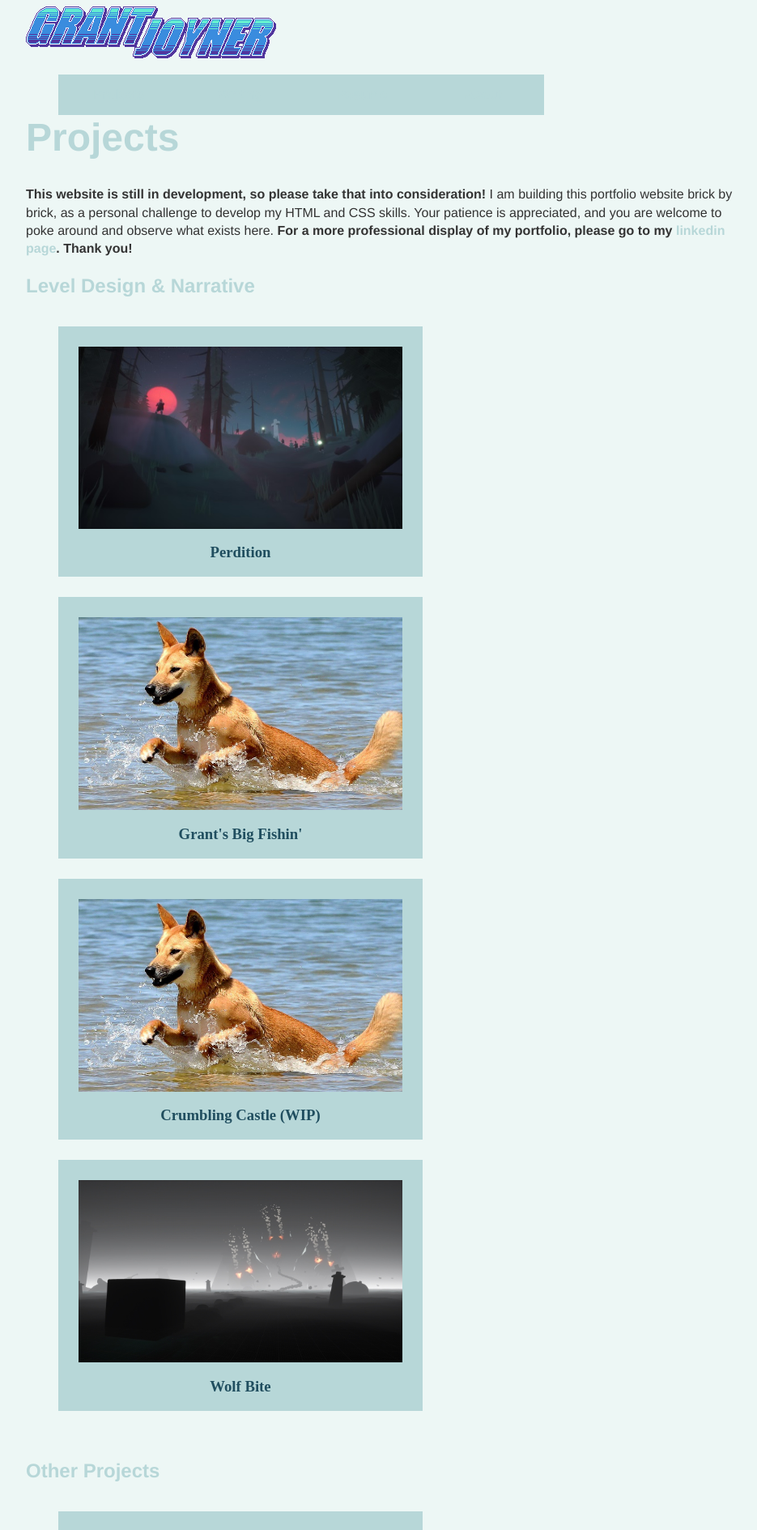
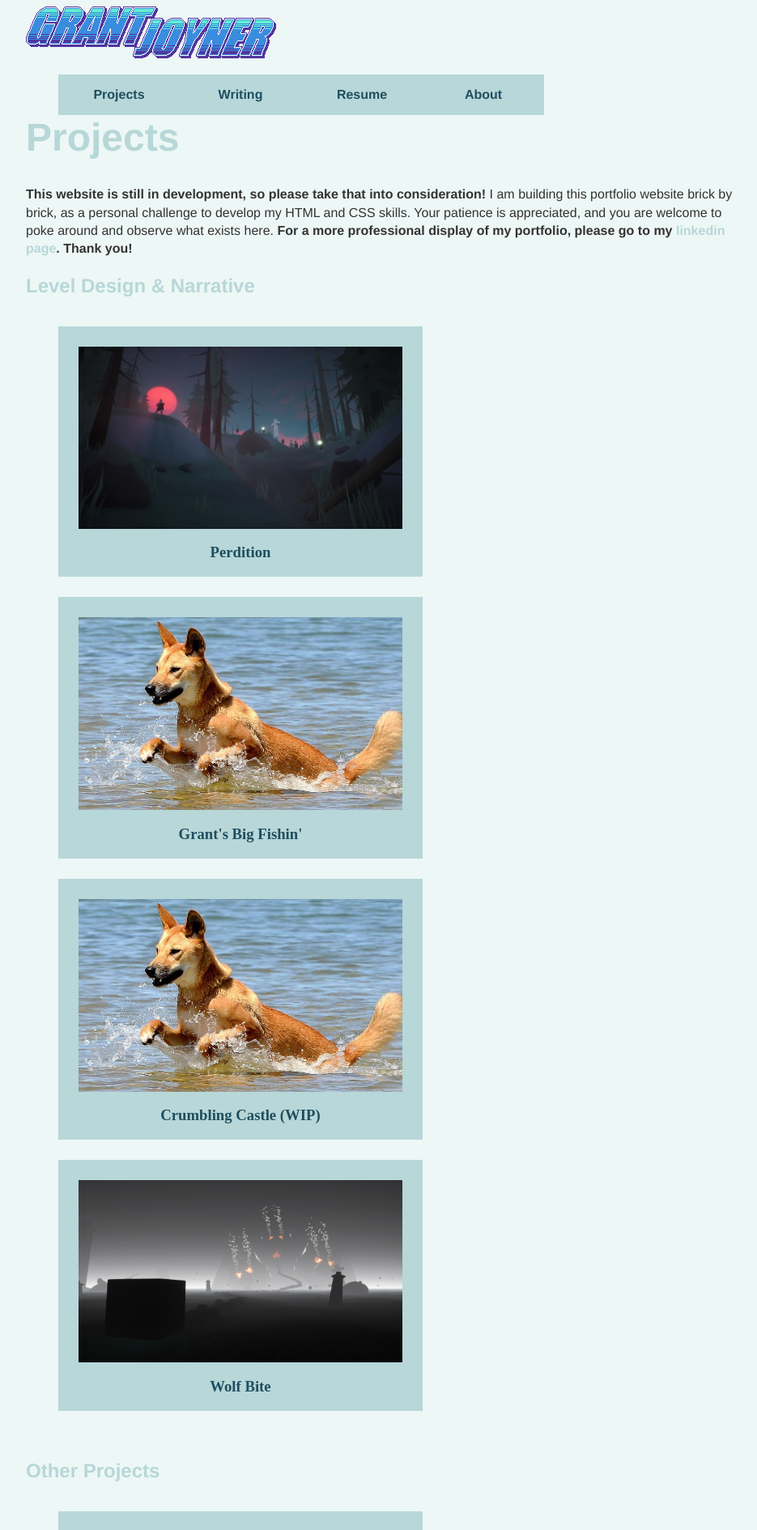
Before and after one commit to digigrant/digigrant.github.io, a Jekyll site: the page built from index.html, in a window 1280 px wide. Shown: the top 1889 px of the page at 81% size, without its empty margins (160-1095 px from the left). Built offline with Jekyll 4.4.1, drawn with Linux system fonts in a browser that asks for light colours.

Commit message:
Update _fonts.scss

```diff
--- a/_sass/_fonts.scss
+++ b/_sass/_fonts.scss
@@ -56,6 +56,16 @@ footer
     font-size: .8em;
 }
 
+.buttonNav
+{
+    color: $color3;
+
+    &:hover
+    {
+        color: $color1;
+    }
+}
+
 .project-header
 {
     h1
```
